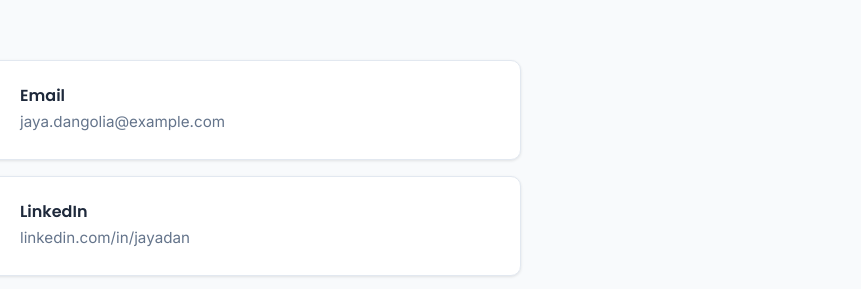
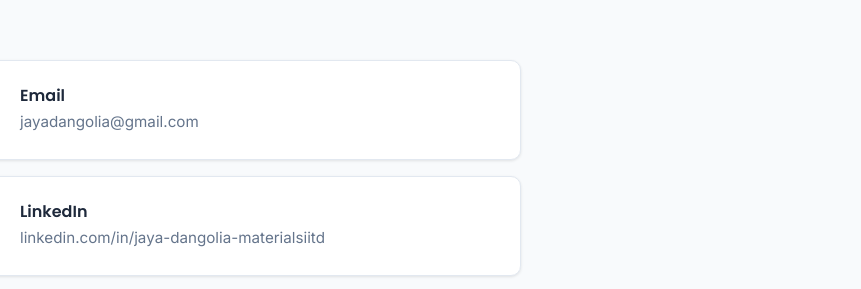
Before and after one commit to jayadangolia26/jayadangolia26.github.io, a plain HTML site: page index.html in a window 1280 px wide. Shown: the part 4691-4980 px from the top of the page, 419-1280 px from the left. Drawn offline with Linux system fonts and the light colour scheme.

Commit message:
Update index.html

```diff
--- a/index.html
+++ b/index.html
@@ -261,7 +261,7 @@
                         </div>
                         <div>
                             <h3>Email</h3>
-                            <p>jaya.dangolia@example.com</p>
+                            <p>jayadangolia@gmail.com</p>
                         </div>
                     </div>
                     <div class="contact-item slide-in-right">
@@ -270,7 +270,7 @@
                         </div>
                         <div>
                             <h3>LinkedIn</h3>
-                            <p>linkedin.com/in/jayadan</p>
+                            <p>linkedin.com/in/jaya-dangolia-materialsiitd</p>
                         </div>
                     </div>
                     <div class="contact-item slide-in-right">
```
